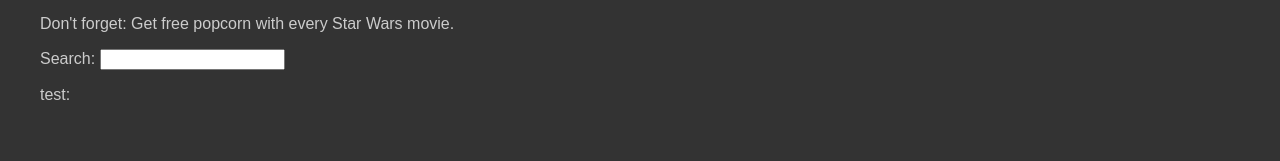
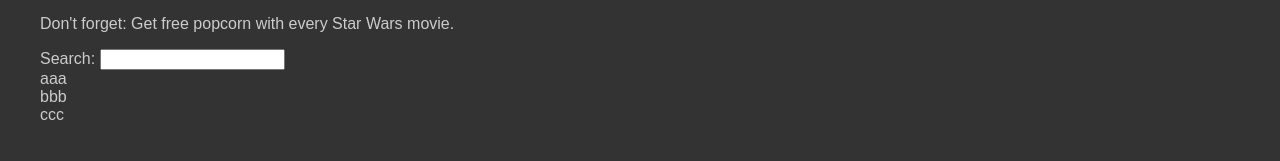
Before and after one commit to edwardtanguay/et001-video-store, a React (Vite) app: page /search in a window 1280 px wide. Shown: the part 139-300 px from the top of the page. Built offline with nearby package versions, Linux system fonts and the light colour scheme.

Commit message:
showing dummy films

```diff
--- a/src/AppContext.jsx
+++ b/src/AppContext.jsx
@@ -5,8 +5,21 @@ import { createContext } from 'react';
 
 export const AppContext = createContext();
 
+const _dummyFilms = [
+	{
+		title: 'aaa'
+	},
+	{
+		title: 'bbb'
+	},
+	{
+		title: 'ccc'
+	}
+]
+
 export const AppProvider = ({ children }) => {
 	const [searchText, setSearchText] = useState('');
+	const [films, setFilms] = useState(_dummyFilms);
 
 	const specialDealMessage = "Get free popcorn with every Star Wars movie.";
 
@@ -20,7 +33,8 @@ export const AppProvider = ({ children }) => {
 			value={{
 				specialDealMessage,
 				handleSearchTextChange,
-				searchText
+				searchText,
+				films
 			}}
 		>
 			{children}
--- a/src/pages/PageSearch.jsx
+++ b/src/pages/PageSearch.jsx
@@ -1,15 +1,24 @@
+/* eslint-disable no-unused-vars */
 /* eslint-disable react/no-unescaped-entities */
 import { useContext } from 'react';
 import { AppContext } from '../AppContext';
 
 export const PageSearch = () => {
-	const {specialDealMessage, handleSearchTextChange, searchText} = useContext(AppContext);
+	const {specialDealMessage, handleSearchTextChange, searchText, films} = useContext(AppContext);
 
 	return (
 		<div className="page pageSearch">
 			<p>Don't forget: {specialDealMessage}</p>
 			Search: <input onChange={(e)=>handleSearchTextChange(e)} />
-			<p>test: {searchText}</p>
+			<div className="films">
+				{films.map((film, i) => {
+					return (
+						<div className="film" key={i}>
+							<div className="title">{film.title}</div>
+						</div>
+					)
+				})}
+			</div>
 		</div>
 	);
 };
```
Also changed, not shown: dev/notes.txt.
